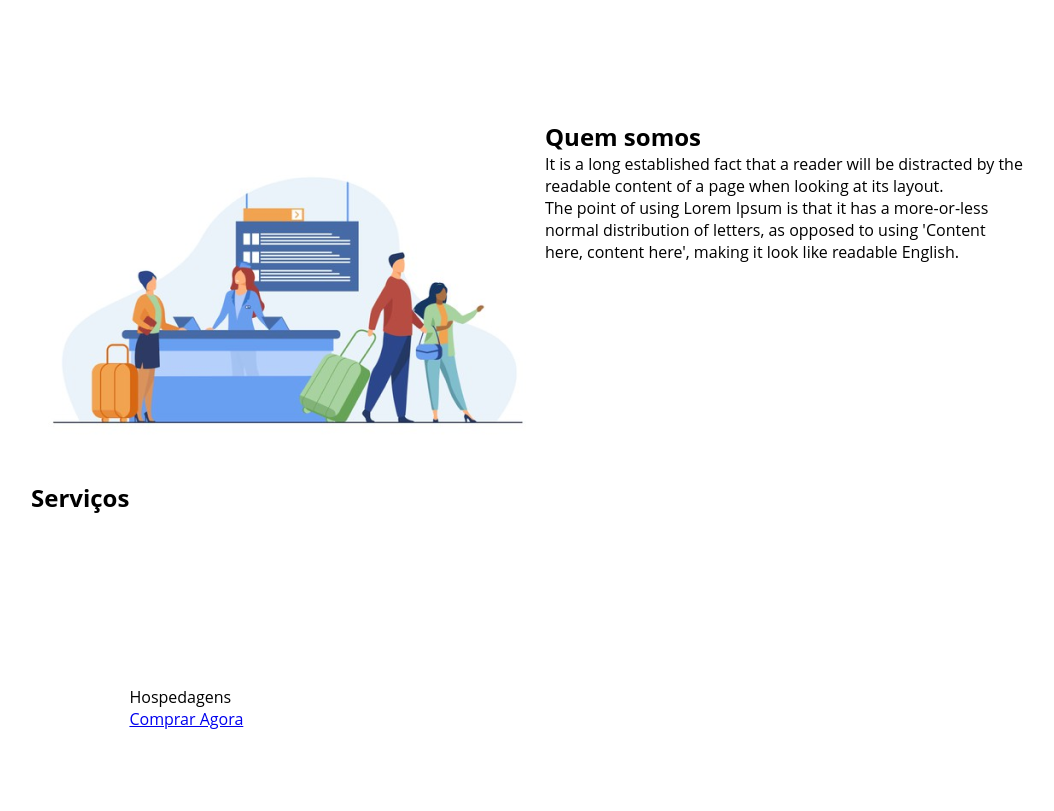
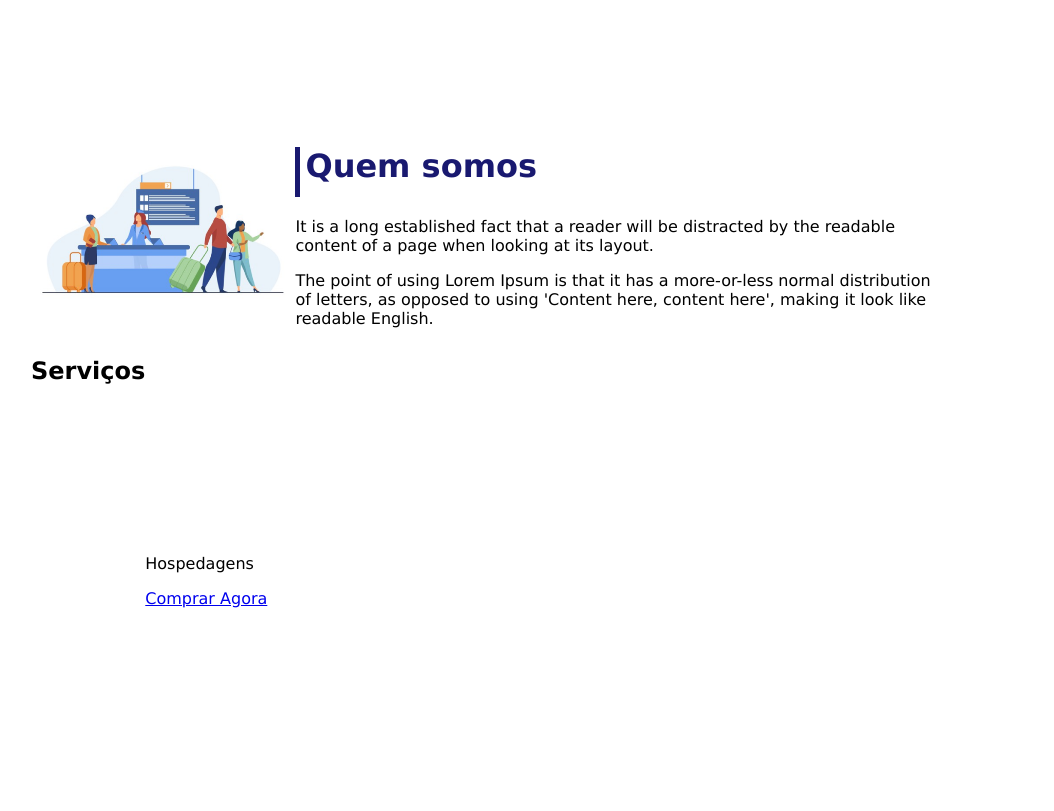
Before and after one commit to rodrigocdpadua/Flex_Turism, a plain HTML site: page index.html in a window 1280 px wide. Shown: the part 780-1591 px from the top of the page, without its empty margins (113-1167 px from the left). Drawn offline with Linux system fonts and the light colour scheme.

Commit message:
style class=quem somos

```diff
--- a/index.html
+++ b/index.html
@@ -30,15 +30,15 @@
         </div>
     </div>
 
-    <div class="flex-container">
-        <div>
-            <img src="images/1-quem-somos.png" alt="balcão de atendimento">
-        </div>
-
+    <div class="flex-container" id="quem-somos">
         <div>
             <h2>Quem somos</h2>
             <p>It is a long established fact that a reader will be distracted by the readable content of a page when looking at its layout. </p>
             <p>The point of using Lorem Ipsum is that it has a more-or-less normal distribution of letters, as opposed to using 'Content here, content here', making it look like readable English.</p>
+        </div>
+
+        <div>
+            <img src="images/1-quem-somos.png" alt="balcão de atendimento">
         </div>
     </div>
 
--- a/style.css
+++ b/style.css
@@ -1,7 +1,7 @@
-*{
+body{
     margin: 0;
     padding: 0;
-    font-family: 'Open Sans', sans-seif;
+    font-family: 'Lucida Sans', 'Lucida Sans Regular', 'Lucida Grande', 'Lucida Sans Unicode', Geneva, Verdana, sans-serif;
 }
 
 ul{
@@ -12,6 +12,11 @@ ul{
 
 ul li a{
     text-decoration: none;
+}
+
+div img{
+    display: block;
+    width: 100%;
 }
 
 .flex-container{
@@ -68,3 +73,27 @@ header .menu{
     margin-top: 10px;
     margin-bottom: 10px;
 }
+
+#quem-somos{
+    flex-direction: row-reverse;
+    align-items: center;
+    justify-content: space-between;
+}
+#quem-somos h2{
+    font-size: 32px;
+    color: #191970;
+    display: flex;
+    margin-bottom: 20px;
+}
+#quem-somos h2::before{
+    content: "";
+    height: 50px;
+    width: 5px;
+    margin-right: 5px;
+    background-color: #191970;
+    position: relative;
+}
+#quem-somos p{
+    margin-bottom: 10px;
+    width: 90%;
+}
```
